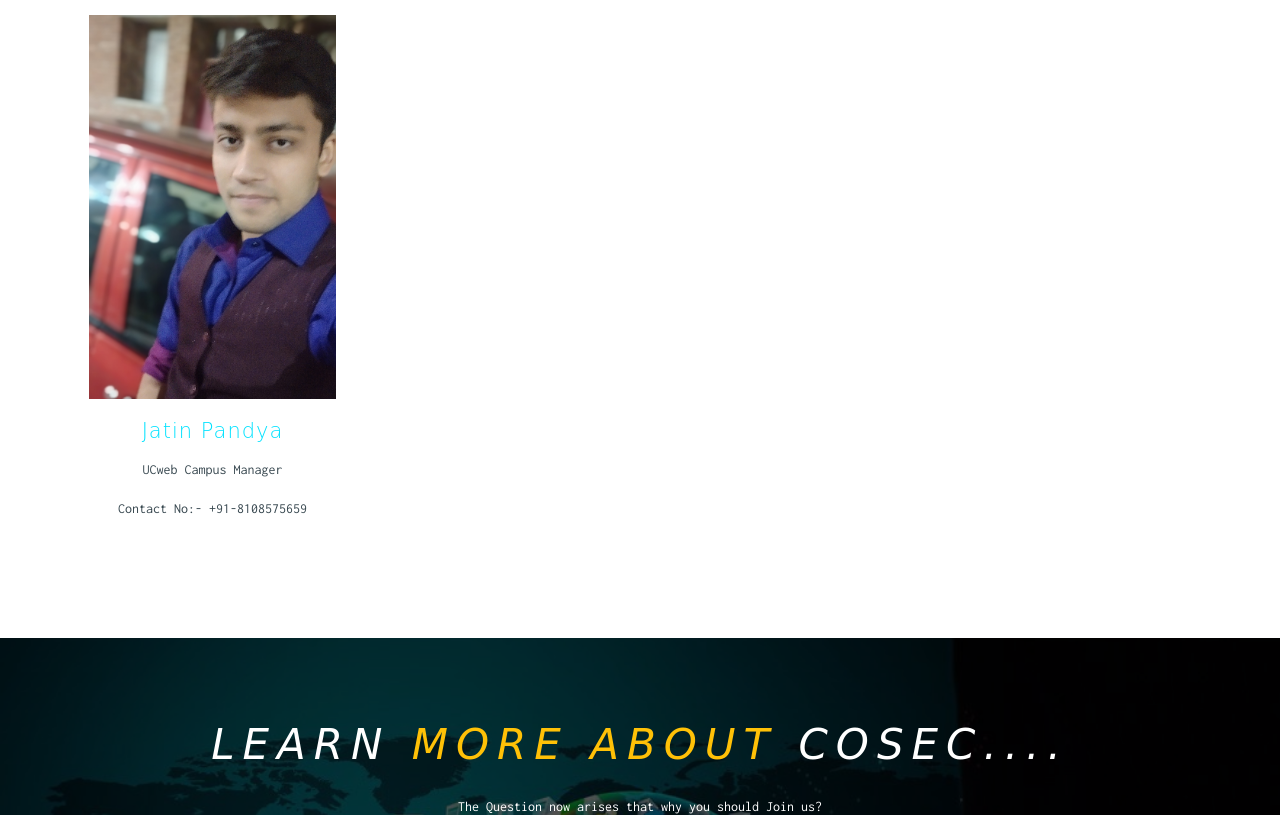
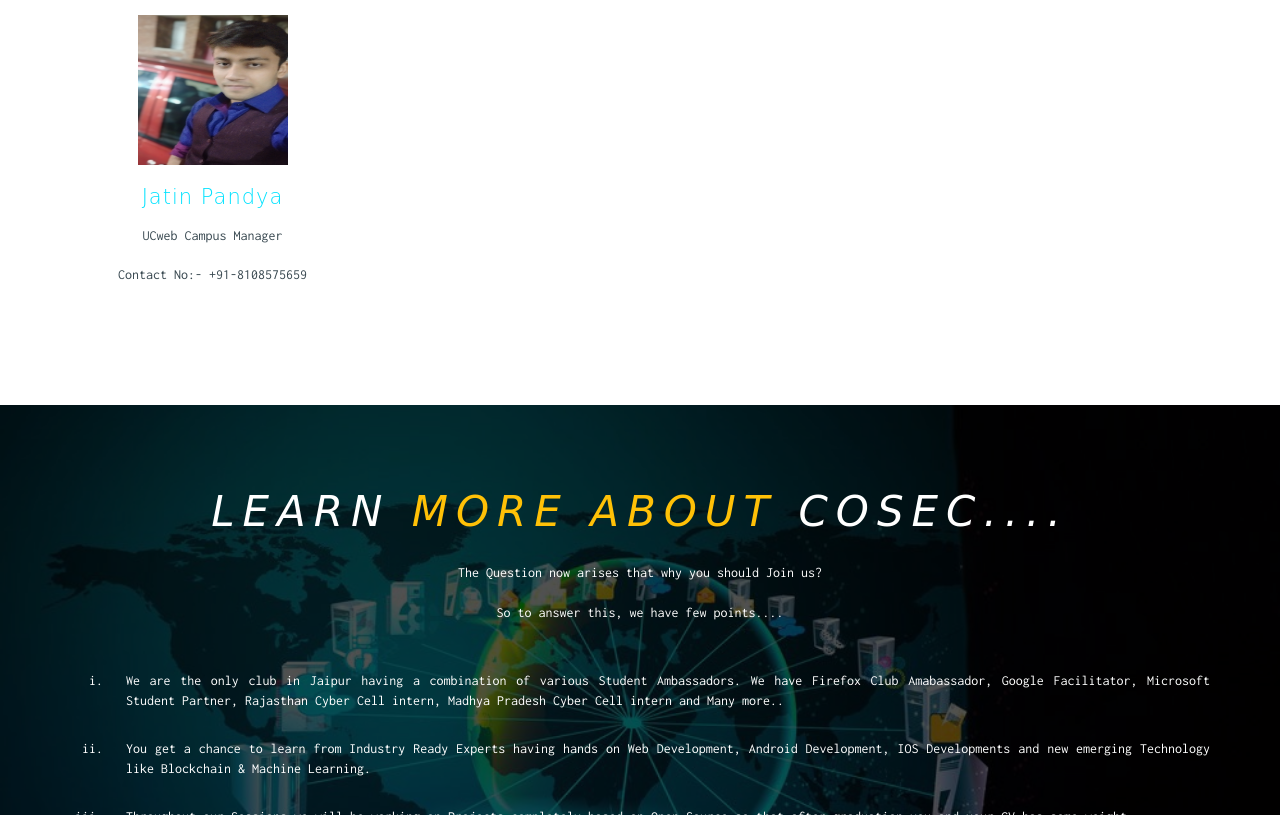
Before and after one commit to cosecju/cosecju.github.io, a plain HTML site: page index.html in a window 1280 px wide. Shown: the part 2826-3641 px from the top of the page. Drawn offline with nearby package versions, Linux system fonts and the light colour scheme; a script that the page names is missing; a web font is replaced by a local one.

Commit message:
Update index.html

```diff
--- a/index.html
+++ b/index.html
@@ -330,11 +330,11 @@
 
 
 
-<!-- Team member Shivank Gautam-->
+<!-- Team member Jatin Pandya-->
 
 		<div class="col-md-3 col-sm-6 col-xs-6 team-grids">
                 <div class="thumbnail team-agileits w3-agile">
-                    <img src="images/Jatin.jpg" class="img-responsive" alt="...">
+                    <img src="images/Jatin.jpg" class="img-responsive" alt="..."style="width:150px;height:150px;">
                     <div class="w3agile-caption">
                         <h4>Jatin Pandya</h4>
                         <p>UCweb Campus Manager</p>
```
